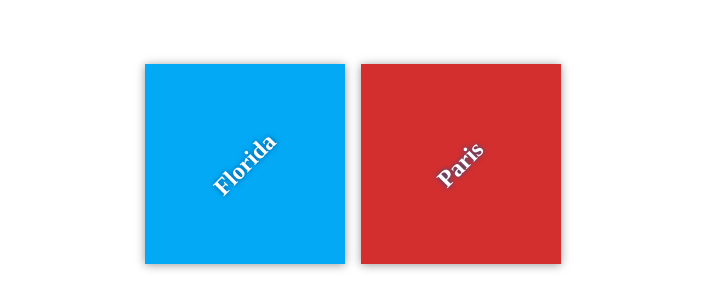
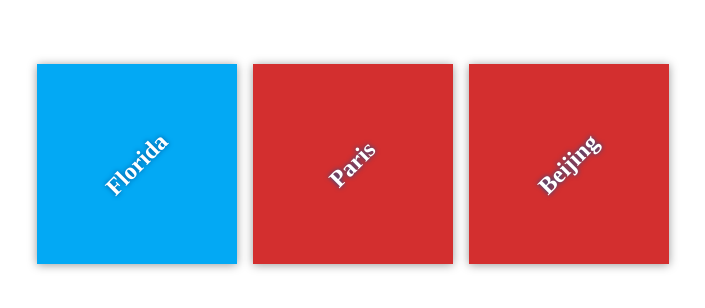
Before and after one commit to Winniethepu/My-new-travel-plans, a plain HTML site: page index.html in a window 1280 px wide. Shown: the part 236-544 px from the top of the page, without its empty margins (287-992 px from the left). Drawn offline with Linux system fonts and the light colour scheme; files that its build step writes are made by us from their sources.

Commit message:
Add destination of Beijing

```diff
--- a/index.html
+++ b/index.html
@@ -17,6 +17,9 @@
             <div class="destination" id="paris">
                 <h2>Paris</h2>
             </div>
+
+            <div class="destination" id="Beijing">
+                <h2>Beijing</h2>
         </div>
     </div>
 
```
